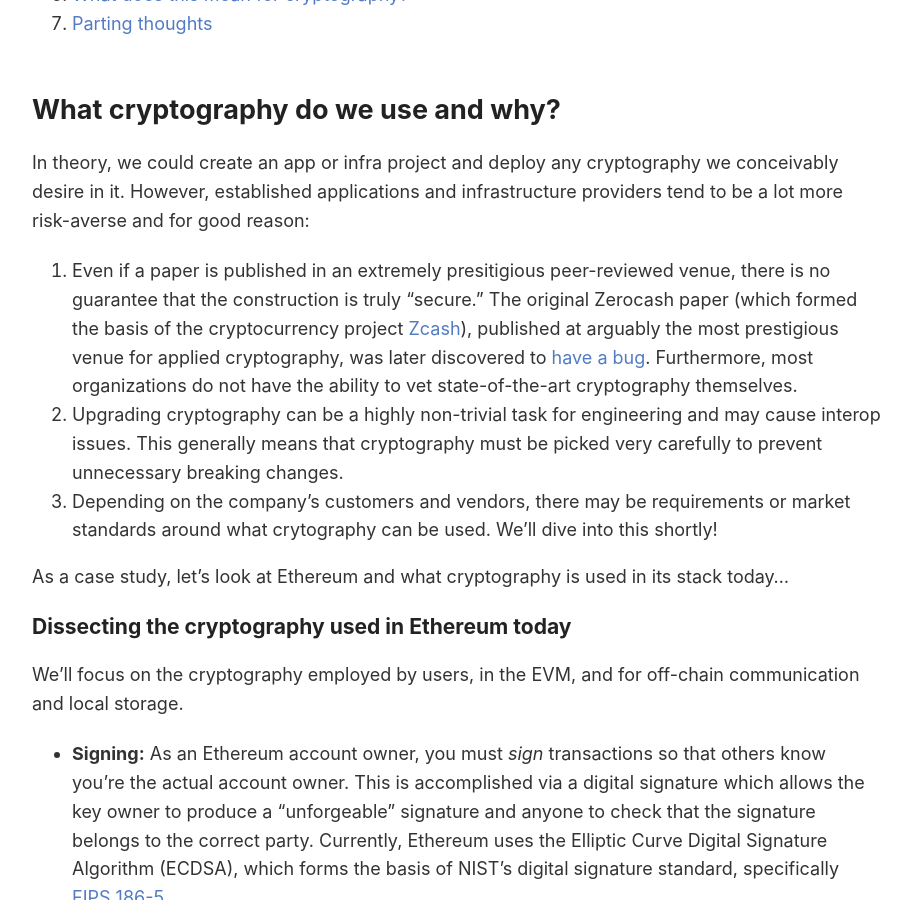
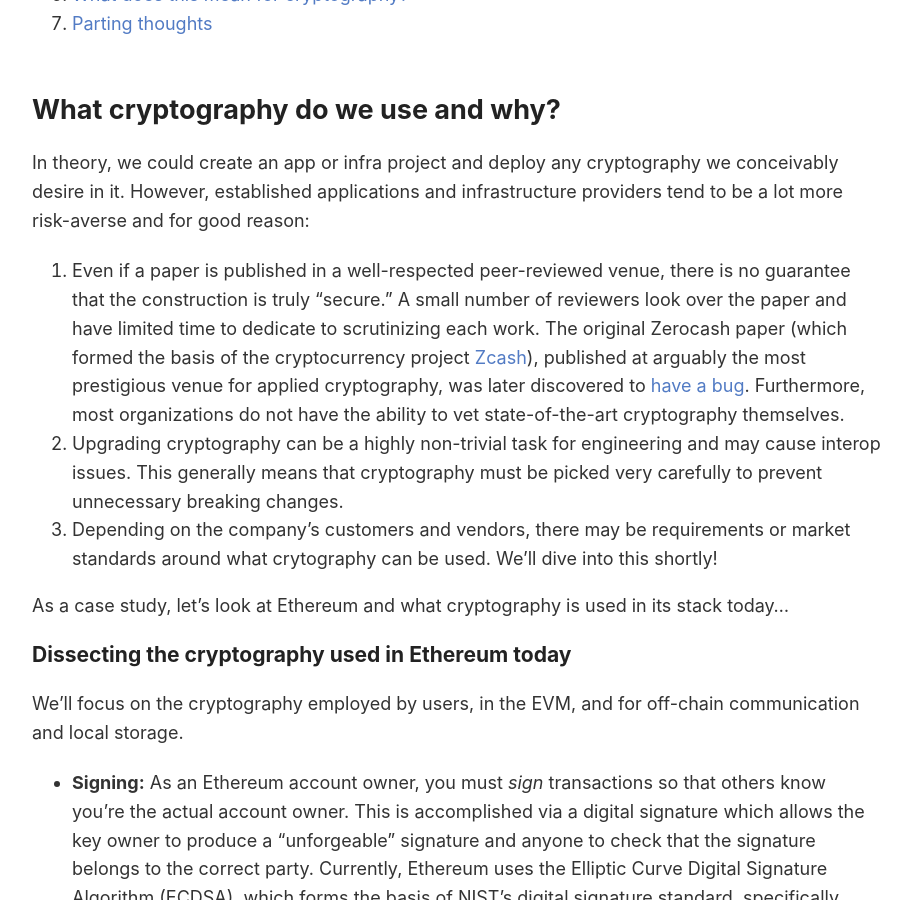
Before and after one commit to ravital/ravital.github.io, a Jekyll site: the page built from _posts/2026-09-02-pqc.md, in a window 1280 px wide and 900 px high, scrolled down 1257 px. Shown: the whole window, without its empty margins (183-1094 px from the left). Built offline with Jekyll 4.4.1, drawn with Linux system fonts in a browser that asks for light colours.

Commit message:
Update 2026-09-02-pqc.md

```diff
--- a/_posts/2026-09-02-pqc.md
+++ b/_posts/2026-09-02-pqc.md
@@ -31,7 +31,7 @@
 
 ## What cryptography do we use and why? <a name="introduction"></a>
 In theory, we could create an app or infra project and deploy any cryptography we conceivably desire in it. However, established applications and infrastructure providers tend to be a lot more risk-averse and for good reason:
-1. Even if a paper is published in an extremely presitigious peer-reviewed venue, there is no guarantee that the construction is truly "secure." The original Zerocash paper (which formed the basis of the cryptocurrency project [Zcash](https://z.cash/)), published at arguably the most prestigious venue for applied cryptography, was later discovered to [have a bug](https://tachyon.z.cash/blog/detecting-counterfeiting-in-zcash/). Furthermore, most organizations do not have the ability to vet state-of-the-art cryptography themselves.
+1. Even if a paper is published in a well-respected peer-reviewed venue, there is no guarantee that the construction is truly "secure." A small number of reviewers look over the paper and have limited time to dedicate to scrutinizing each work. The original Zerocash paper (which formed the basis of the cryptocurrency project [Zcash](https://z.cash/)), published at arguably the most prestigious venue for applied cryptography, was later discovered to [have a bug](https://tachyon.z.cash/blog/detecting-counterfeiting-in-zcash/). Furthermore, most organizations do not have the ability to vet state-of-the-art cryptography themselves.
 2. Upgrading cryptography can be a highly non-trivial task for engineering and may cause interop issues. This generally means that cryptography must be picked very carefully to prevent unnecessary breaking changes.
 3. Depending on the company's customers and vendors, there may be requirements or market standards around what crytography can be used. We'll dive into this shortly!
 
```
